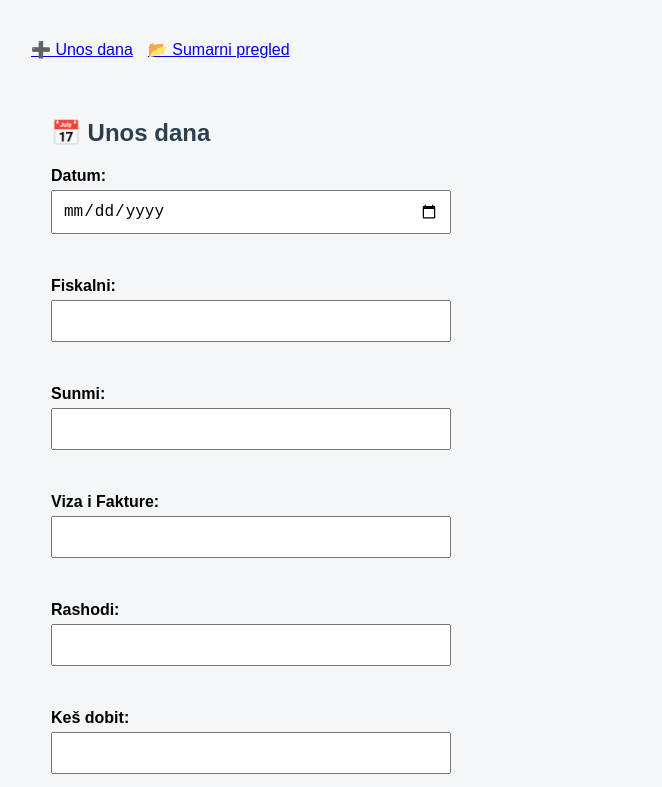
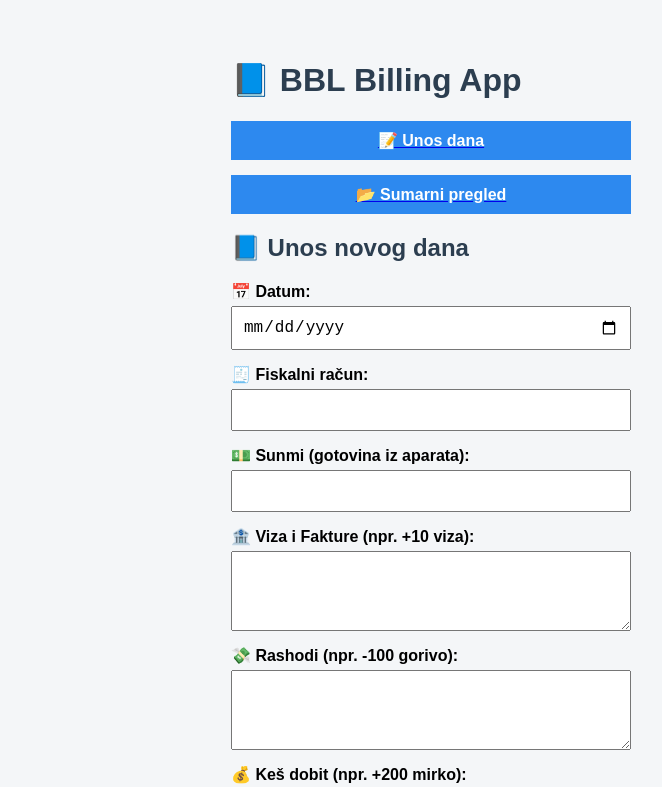
Before and after one commit to babaluu2025/bbl-final, a React (Create React App) app: page / in a window 1280 px wide. Shown: the top 787 px of the page, without its empty margins (9-671 px from the left). Built offline with nearby package versions, Linux system fonts and the light colour scheme; no server answers.

Commit message:
Add files via upload

```diff
--- a/src/App.js
+++ b/src/App.js
@@ -1,20 +1,28 @@
 import React from "react";
 import { BrowserRouter as Router, Routes, Route, Link } from "react-router-dom";
-import DayEntry from "./DayEntry";
-import SummaryView from "./SummaryView";
+import DayEntry from "./DayEntry";          // Glavna komponenta za unos dana
+import SummaryView from "./SummaryView";    // Nova komponenta za sumarno
 
 function App() {
   return (
     <Router>
-      <div style={{ padding: 20 }}>
-        <nav style={{ marginBottom: 20 }}>
-          <Link to="/" style={{ marginRight: 15 }}>➕ Unos dana</Link>
-          <Link to="/pregled">📂 Sumarni pregled</Link>
-        </nav>
+      <div style={{ padding: "20px", maxWidth: "800px", margin: "0 auto" }}>
+        <h1>📘 BBL Billing App</h1>
 
+        {/* Navigaciona dugmad */}
+        <div style={{ marginBottom: "20px" }}>
+          <Link to="/">
+            <button style={{ marginRight: "10px" }}>📝 Unos dana</button>
+          </Link>
+          <Link to="/summary">
+            <button>📂 Sumarni pregled</button>
+          </Link>
+        </div>
+
+        {/* Rute */}
         <Routes>
           <Route path="/" element={<DayEntry />} />
-          <Route path="/pregled" element={<SummaryView />} />
+          <Route path="/summary" element={<SummaryView />} />
         </Routes>
       </div>
     </Router>
--- a/src/DayEntry.js
+++ b/src/DayEntry.js
@@ -1,91 +1,123 @@
-import React, { useState } from "react";
-import { db } from "./firebase";
-import { collection, addDoc, Timestamp } from "firebase/firestore";
+import React, { useState, useEffect } from 'react';
 
-function DayEntry() {
-  const [date, setDate] = useState("");
-  const [fiskalni, setFiskalni] = useState("");
-  const [sunmi, setSunmi] = useState("");
-  const [vizaFakture, setVizaFakture] = useState("");
-  const [rashodi, setRashodi] = useState("");
-  const [kesDobit, setKesDobit] = useState("");
-  const [pocetnoStanje, setPocetnoStanje] = useState("");
+function DayEntry({ onSave, initialData }) {
+  const [datum, setDatum] = useState('');
+  const [fiskalni, setFiskalni] = useState('');
+  const [sunmi, setSunmi] = useState('');
+  const [virmanText, setVirmanText] = useState('');
+  const [rashodiText, setRashodiText] = useState('');
+  const [kesDobitText, setKesDobitText] = useState('');
+  const [pocetnoStanje, setPocetnoStanje] = useState('');
+  const [korekcija, setKorekcija] = useState('');
 
-  const formatNumber = (val) => parseFloat(val.replace(",", ".") || 0);
+  useEffect(() => {
+    if (initialData) {
+      setDatum(initialData.datum || '');
+      setFiskalni(initialData.fiskalni?.toString() || '');
+      setSunmi(initialData.sunmi?.toString() || '');
+      setVirmanText(initialData.virmanText || '');
+      setRashodiText(initialData.rashodiText || '');
+      setKesDobitText(initialData.kesDobitText || '');
+      setPocetnoStanje(initialData.pocetnoStanje?.toString() || '');
+      setKorekcija(initialData.korekcija?.toString() || '');
+    }
+  }, [initialData]);
 
-  const sumaPolja = (text) => {
-    if (!text) return 0;
-    const matches = text.match(/[-+]?\d+([.,]\d+)?/g);
-    return matches
-      ? matches.reduce((sum, val) => sum + formatNumber(val), 0)
-      : 0;
+  const parseLines = (text, forcePositive = false) => {
+    return text
+      .split('\n')
+      .map(line => {
+        const cleaned = line.replace(',', '.');
+        const match = cleaned.match(/[-+]?\d+(\.\d+)?/);
+        if (!match) return 0;
+        let value = parseFloat(match[0]);
+        if (forcePositive) value = Math.abs(value);
+        return isNaN(value) ? 0 : value;
+      });
   };
 
-  const handleSave = async () => {
-    const fisk = formatNumber(fiskalni);
-    const sun = formatNumber(sunmi);
-    const vf = sumaPolja(vizaFakture);
-    const rash = sumaPolja(rashodi);
-    const kes = sumaPolja(kesDobit);
-    const stanje = formatNumber(pocetnoStanje);
+  const round = (num) => Math.round((num + Number.EPSILON) * 100) / 100;
 
-    const pazar = fisk + sun;
-    const stvarniPazar = fisk - vf;
-    const rezultatDana = sun + kes - rash;
-    const novoStanje = stanje + rezultatDana;
-    const uplacenPazar = fisk - rezultatDana;
+  const handleSubmit = (e) => {
+    e.preventDefault();
 
-    const entry = {
-      date,
-      fiskalni,
-      sunmi,
-      pazar: pazar.toFixed(2),
-      vizaFakture,
+    const rashodi = round(parseLines(rashodiText, true).reduce((a, b) => a + b, 0));
+    const kesDobit = round(parseLines(kesDobitText).reduce((a, b) => a + b, 0));
+    const virmani = round(parseLines(virmanText).reduce((a, b) => a + b, 0));
+
+    const fisk = parseFloat(fiskalni.replace(',', '.')) || 0;
+    const sun = parseFloat(sunmi.replace(',', '.')) || 0;
+    const korek = parseFloat(korekcija.replace(',', '.')) || 0;
+    const pocStanje = parseFloat(pocetnoStanje.replace(',', '.')) || 0;
+
+    const stvarnaUplata = round(fisk - virmani);
+    const rezultat = round(sun + kesDobit - rashodi); // ✅ Sad ispravno
+    const stanje = round(pocStanje + rezultat + korek);
+    const uplacenPazar = round((fisk + sun + kesDobit) - (virmani + rashodi));
+    const pazar = round(fisk + sun);
+
+    const dan = {
+      datum,
+      fiskalni: fisk,
+      sunmi: sun,
+      virmanText,
+      virmani,
+      rashodiText,
+      kesDobitText,
       rashodi,
       kesDobit,
-      pocetnoStanje,
-      stvarniPazarZaUplatu: stvarniPazar.toFixed(2),
-      rezultatDana: rezultatDana.toFixed(2),
-      novoStanjeKase: novoStanje.toFixed(2),
-      uplacenPazar: uplacenPazar.toFixed(2),
-      timestamp: Timestamp.now(),
+      stvarnaUplata,
+      rezultat,
+      uplacenPazar,
+      pazar,
+      pocetnoStanje: pocStanje,
+      korekcija: korek,
+      stanje,
     };
 
-    try {
-      await addDoc(collection(db, "days"), entry);
-      alert("Dan sačuvan!");
-    } catch (error) {
-      alert("Greška prilikom čuvanja dana.");
-      console.error(error);
-    }
+    onSave(dan);
+
+    // Reset
+    setDatum('');
+    setFiskalni('');
+    setSunmi('');
+    setVirmanText('');
+    setRashodiText('');
+    setKesDobitText('');
+    setPocetnoStanje('');
+    setKorekcija('');
   };
 
   return (
-    <div style={{ padding: 20 }}>
-      <h2>📅 Unos dana</h2>
-      <label>Datum:</label>
-      <input type="date" value={date} onChange={(e) => setDate(e.target.value)} />
-      <br />
-      <label>Fiskalni:</label>
-      <input value={fiskalni} onChange={(e) => setFiskalni(e.target.value)} />
-      <br />
-      <label>Sunmi:</label>
-      <input value={sunmi} onChange={(e) => setSunmi(e.target.value)} />
-      <br />
-      <label>Viza i Fakture:</label>
-      <input value={vizaFakture} onChange={(e) => setVizaFakture(e.target.value)} />
-      <br />
-      <label>Rashodi:</label>
-      <input value={rashodi} onChange={(e) => setRashodi(e.target.value)} />
-      <br />
-      <label>Keš dobit:</label>
-      <input value={kesDobit} onChange={(e) => setKesDobit(e.target.value)} />
-      <br />
-      <label>Početno stanje kase:</label>
-      <input value={pocetnoStanje} onChange={(e) => setPocetnoStanje(e.target.value)} />
-      <br /><br />
-      <button onClick={handleSave}>💾 Sačuvaj dan</button>
-    </div>
+    <form onSubmit={handleSubmit}>
+      <h2>📘 {initialData ? 'Izmena dana' : 'Unos novog dana'}</h2>
+
+      <label>📅 Datum:</label>
+      <input type="date" value={datum} onChange={(e) => setDatum(e.target.value)} required />
+
+      <label>🧾 Fiskalni račun:</label>
+      <input type="text" value={fiskalni} onChange={(e) => setFiskalni(e.target.value)} />
+
+      <label>💵 Sunmi (gotovina iz aparata):</label>
+      <input type="text" value={sunmi} onChange={(e) => setSunmi(e.target.value)} />
+
+      <label>🏦 Viza i Fakture (npr. +10 viza):</label>
+      <textarea value={virmanText} onChange={(e) => setVirmanText(e.target.value)} rows={3} />
+
+      <label>💸 Rashodi (npr. -100 gorivo):</label>
+      <textarea value={rashodiText} onChange={(e) => setRashodiText(e.target.value)} rows={3} />
+
+      <label>💰 Keš dobit (npr. +200 mirko):</label>
+      <textarea value={kesDobitText} onChange={(e) => setKesDobitText(e.target.value)} rows={3} />
+
+      <label>📦 Početno stanje kase:</label>
+      <input type="text" value={pocetnoStanje} onChange={(e) => setPocetnoStanje(e.target.value)} />
+
+      <label>✏️ Korekcija kase (npr. +2000 dodavanje):</label>
+      <input type="text" value={korekcija} onChange={(e) => setKorekcija(e.target.value)} />
+
+      <button type="submit">💾 {initialData ? 'Sačuvaj izmene' : 'Sačuvaj dan'}</button>
+    </form>
   );
 }
 
--- a/src/SummaryView.js
+++ b/src/SummaryView.js
@@ -1,7 +1,7 @@
 import React, { useEffect, useState } from "react";
-import { db } from "./firebase";
+import { db } from "./firebase"; // obavezno koristi svoj Firebase setup
 import { collection, getDocs } from "firebase/firestore";
-import "./SummaryView.css";
+import "./SummaryView.css"; // opciono, ako želiš stilizaciju
 
 function SummaryView() {
   const [allEntries, setAllEntries] = useState([]);
@@ -40,44 +40,26 @@ function SummaryView() {
   };
 
   const printDay = (entry) => {
-    const printWindow = window.open("", "_blank");
-    printWindow.document.write(`<pre style="font-size:16px;">${formatEntry(entry)}</pre>`);
-    printWindow.document.close();
-    printWindow.print();
-  };
-
-  const formatEntry = (entry) => {
-    return `
-📆 Datum: ${entry.date?.split("-").reverse().join(".")}
-🧾 Fiskalni: ${entry.fiscal}
-💵 Sunmi: ${entry.sunmi}
-📊 Pazar: ${entry.totalPazar}
-📉 Stvarni pazar za uplatu: ${entry.truePazar}
-
-🏦 Viza i Fakture:\n${entry.visaInvoices}
-💸 Rashodi:\n${entry.expenses}
-💰 Keš dobit:\n${entry.cashIncome}
-
-✏️ Korekcija: ${entry.cashCorrection}
-📦 Početno stanje: ${entry.initialCash}
-📈 Rezultat dana: ${entry.dayResult}
-💼 Stanje kase: ${entry.finalCash}
-✅ Uplaćen pazar: ${entry.paidPazar}
-    `;
+    const newWindow = window.open();
+    newWindow.document.write(`<pre>${JSON.stringify(entry, null, 2)}</pre>`);
+    newWindow.print();
+    newWindow.close();
   };
 
   return (
     <div style={{ padding: 20 }}>
       <h2>📂 Sumarni pregled</h2>
 
-      <label>📅 Mjesec:</label>
+      <label>📅 Izaberi mjesec (npr. 2025-06):</label>
       <input
         type="month"
         value={selectedMonth}
         onChange={(e) => setSelectedMonth(e.target.value)}
       />
 
-      <label>🗓️ Početni datum nedjelje:</label>
+      <br />
+
+      <label>🗓️ Izaberi početni datum nedjelje:</label>
       <input
         type="date"
         value={selectedWeek}
@@ -89,18 +71,10 @@ function SummaryView() {
       {getWeekFiltered()
         .sort((a, b) => new Date(a.date) - new Date(b.date))
         .map((entry) => (
-          <div
-            key={entry.id}
-            style={{
-              marginBottom: 30,
-              padding: 20,
-              border: "1px solid #ccc",
-              borderRadius: 5,
-              background: "#f9f9f9"
-            }}
-          >
-            <pre>{formatEntry(entry)}</pre>
-            <button onClick={() => printDay(entry)}>🖨️ Štampaj</button>
+          <div key={entry.id} style={{ marginBottom: 30, padding: 20, border: "1px solid #ccc", borderRadius: 5 }}>
+            <h3>📆 {entry.date}</h3>
+            <pre>{JSON.stringify(entry, null, 2)}</pre>
+            <button onClick={() => printDay(entry)}>🖨️ Štampaj ovaj dan</button>
           </div>
         ))}
     </div>
--- a/src/firebase.js
+++ b/src/firebase.js
@@ -1,12 +1,12 @@
 // src/firebase.js
-import { initializeApp } from "firebase/app";
-import { getFirestore } from "firebase/firestore";
+import { initializeApp } from 'firebase/app';
+import { getFirestore } from 'firebase/firestore';
 
 const firebaseConfig = {
   apiKey: "AIzaSyBtmDU5nuhq8qggBZSQ_GVW1c3rnL6H0_8",
   authDomain: "bbl-billing-app.firebaseapp.com",
   projectId: "bbl-billing-app",
-  storageBucket: "bbl-billing-app.appspot.com",
+  storageBucket: "bbl-billing-app.firebasestorage.app",
   messagingSenderId: "879061229936",
   appId: "1:879061229936:web:e44afe2366b704b3862fb5"
 };
```
Also changed, not shown: package.json (+2 -18 lines).
